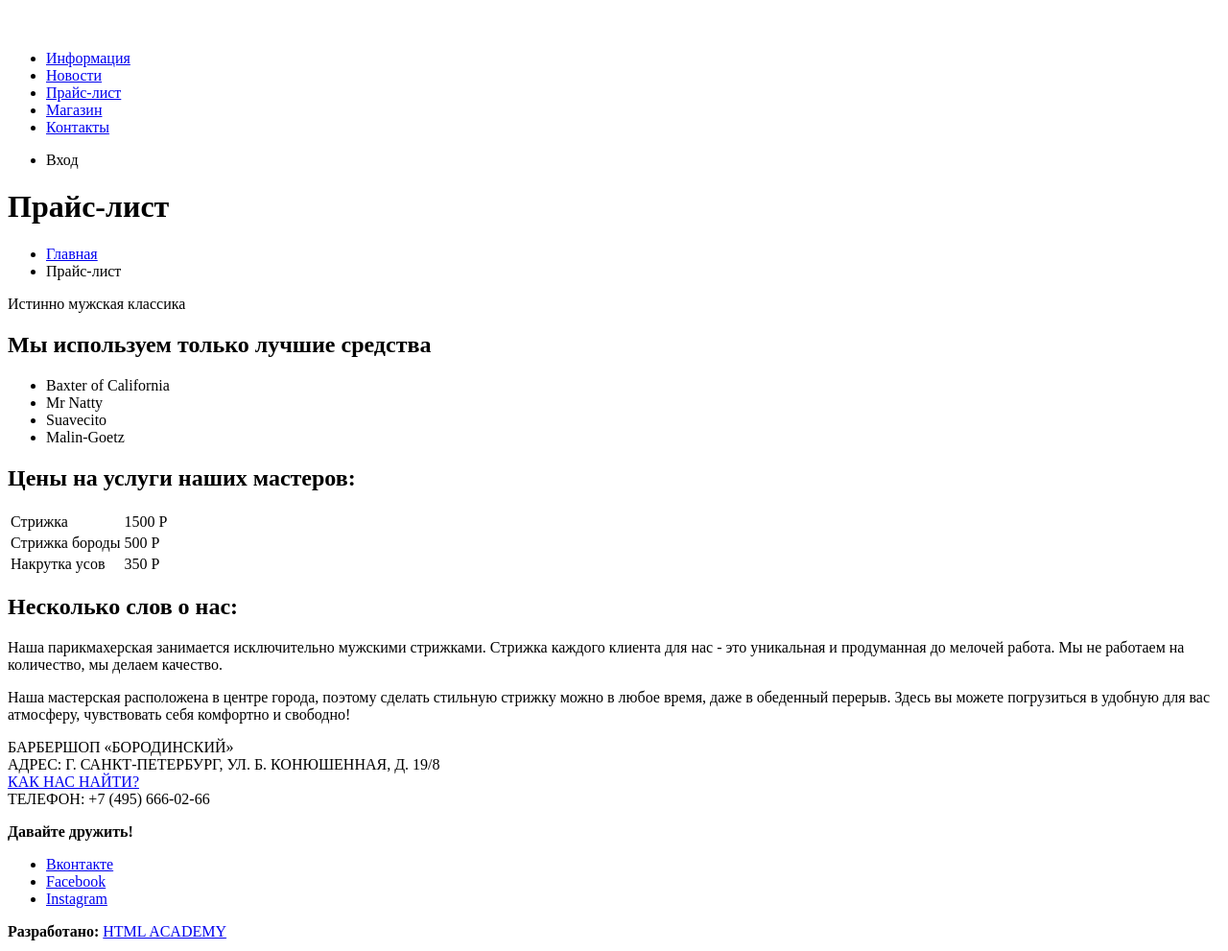
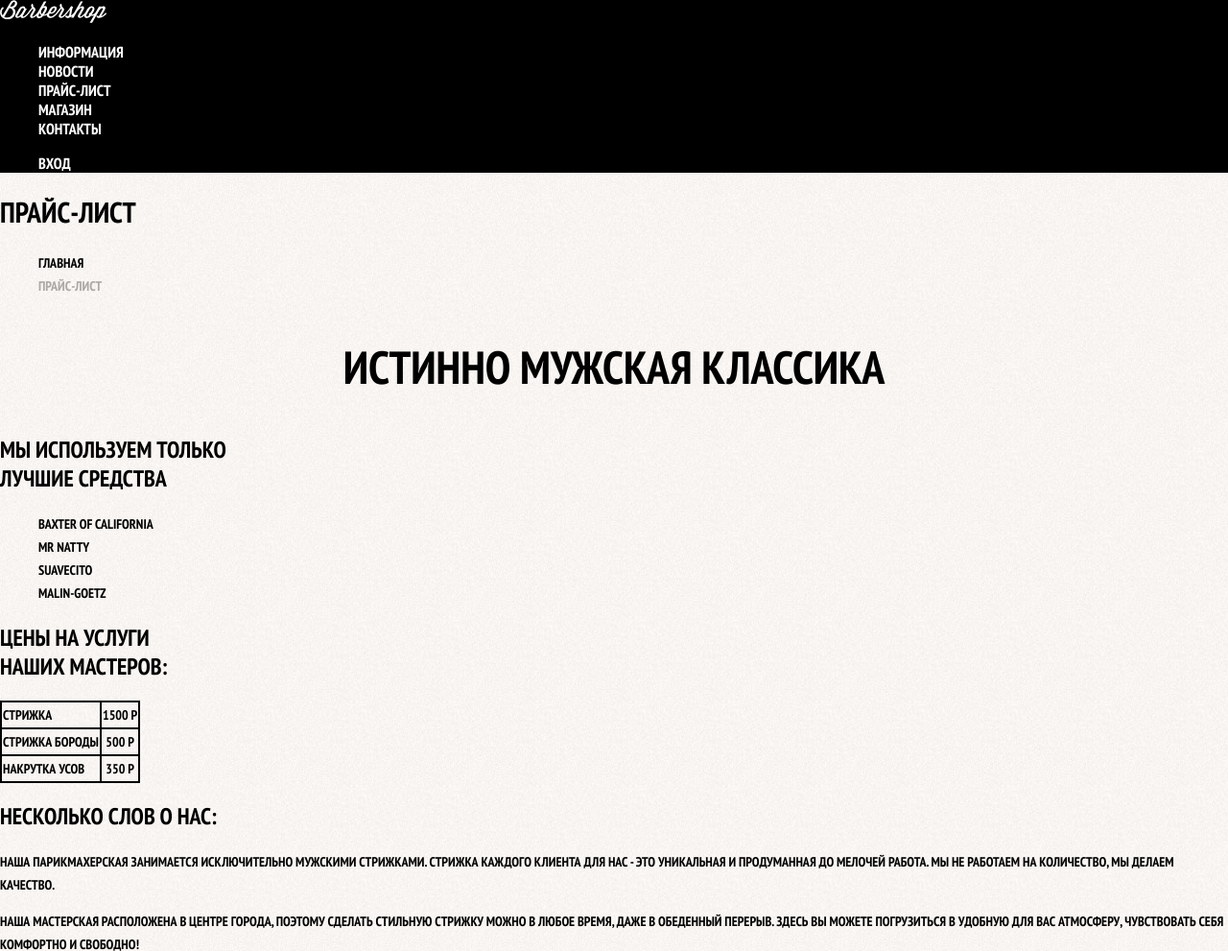
Before and after one commit to nobao/barbershop, a plain HTML site: page barbershop/price.html in a window 1280 px wide. Shown: the top 991 px of the page at 96% size. Drawn offline with Linux system fonts and the light colour scheme.

Commit message:
Базовая стилизация price.html
Стилизовал шрифт, цвет, таблицу

```diff
--- a/barbershop/css/styles.css
+++ b/barbershop/css/styles.css
@@ -268,6 +268,37 @@ a {
   list-style: none;
 }
 
+.slogan {
+  font-size: 48px;
+  line-height: 48px;
+
+  text-align: center;
+}
+
+.arsenal-title,
+.price-title,
+.about-title {
+  font-size: 24px;
+  line-height: 30px;
+}
+
+.arsenal-list {
+  list-style: none;
+}
+
+.price-list {
+  border-collapse: collapse;
+}
+
+.price-list td {
+  border: 2px solid #000101;
+  vertical-align: middle;
+}
+
+.price-list td:nth-child(even) {
+  text-align: center;
+}
+
 .main-footer {
   color: #ffffff;
 
--- a/barbershop/price.html
+++ b/barbershop/price.html
@@ -5,8 +5,11 @@
   <meta name="viewport" content="width=device-width, initial-scale=1.0">
   <meta http-equiv="X-UA-Compatible" content="ie=edge">
   <title>Прайс-лист | Барбершоп "Бородинский"</title>
+  <link href="https://fonts.googleapis.com/css?family=PT+Sans+Narrow:400,700&display=swap&subset=cyrillic" rel="stylesheet">
+  <link rel="stylesheet" href="css/normalize.css">
+  <link rel="stylesheet" href="css/styles.css">
 </head>
-<body>
+<body class="inner-page">
   <header class="main-header">
     <nav class="main-navigation">
       <a class="main-header-logo" href="index.html">
@@ -29,18 +32,18 @@
 
   <main class="container">
 
-    <h1>Прайс-лист</h1>
+    <h1 class="page-title">Прайс-лист</h1>
 
     <ul class="breadcrumbs">
         <li><a href="index.html">Главная</a></li>
-        <li>Прайс-лист</li>
+        <li class="breadcrumbs-current">Прайс-лист</li>
     </ul>
 
     <p class="slogan">Истинно мужская классика</p>
 
     <section class="arsenal">
-        <h2 class="arsenal-slogan">
-            Мы используем только лучшие средства
+        <h2 class="arsenal-title">
+            Мы используем только<br>лучшие средства
         </h2>
         <ul class="arsenal-list">
             <li class="arsenal-item">Baxter of California</li>
@@ -51,7 +54,7 @@
     </section>
 
     <section class="price">
-        <h2>Цены на услуги наших мастеров:</h2>
+        <h2 class="price-title">Цены на услуги<br>наших мастеров:</h2>
         <table class="price-list">
             <tr><td>Стрижка</td><td>1500 Р</td></tr>
             <tr><td>Стрижка бороды</td><td>500 Р</td></tr>
@@ -60,7 +63,7 @@
     </section>
 
     <section class="about">
-        <h2>Несколько слов о нас:</h2>
+        <h2 class="about-title">Несколько слов о нас:</h2>
         <p>Наша парикмахерская занимается исключительно мужскими стрижками. Стрижка каждого клиента для нас - это уникальная и продуманная до мелочей работа. Мы не работаем на количество, мы делаем качество.</p>
         <p>Наша мастерская расположена в центре города, поэтому сделать стильную стрижку можно в любое время, даже в обеденный перерыв. Здесь вы можете погрузиться в удобную для вас атмосферу, чувствовать себя комфортно и свободно!</p>
     </section>
```
